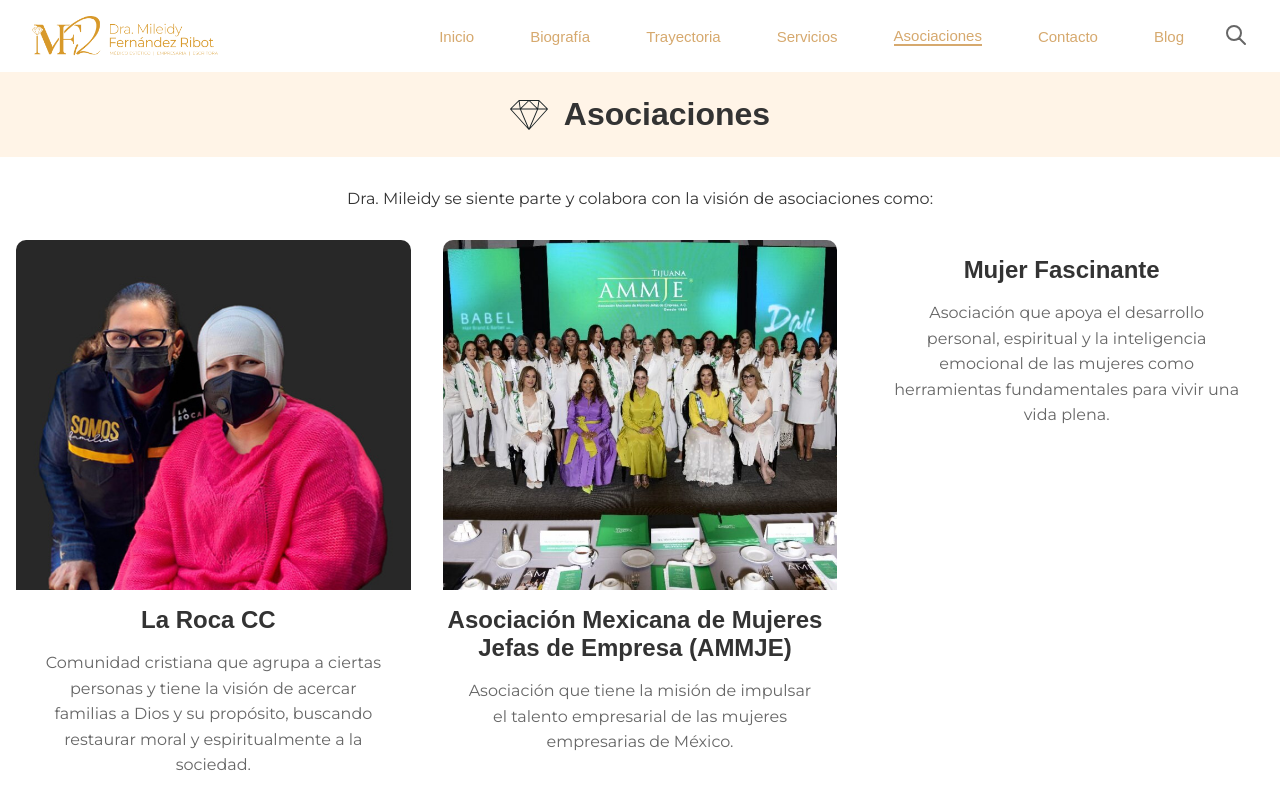
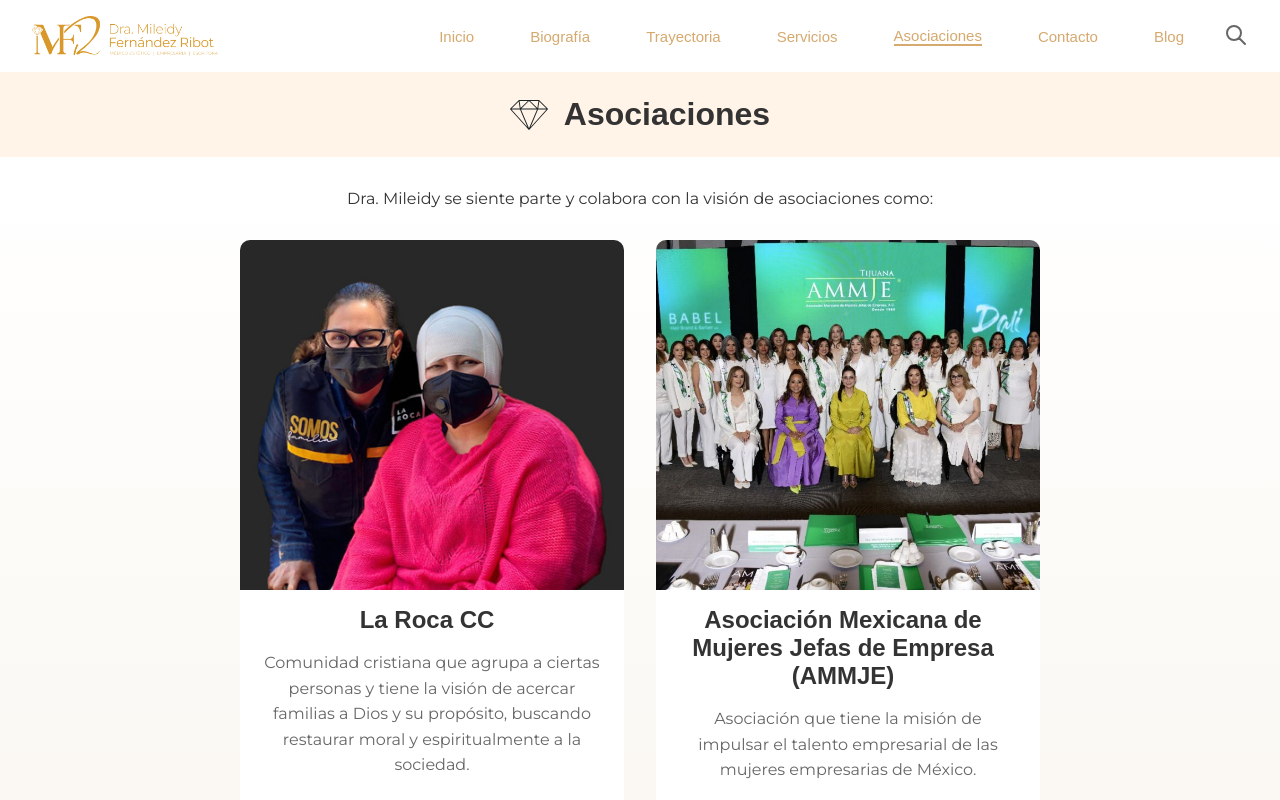
Before and after one commit to chubuntuarc/dm-web, a Next.js app: page /asociaciones in a window 1280 px wide. Shown: the top 800 px of the page. Built offline with nearby package versions, Linux system fonts and the light colour scheme.

Commit message:
asociations completed

```diff
--- a/src/app/asociaciones/asociation.module.css
+++ b/src/app/asociaciones/asociation.module.css
@@ -1,11 +1,13 @@
 .container {
-  background-color: #fff;
+  background: linear-gradient(to bottom, #ffffff, #F5F0E5);
   color: #000;
   margin: 0 auto;
   padding: 2rem 1rem;
 }
 
 .content {
+  max-width: 800px;
+  margin: 0 auto;
   width: 100%;
 }
 
```
